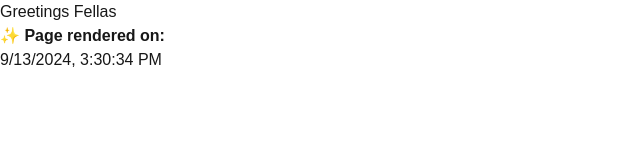
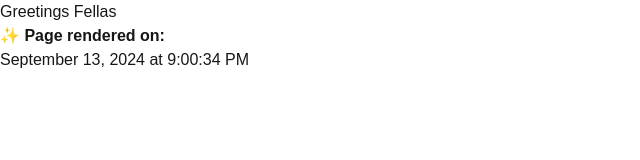
Before and after one commit to mohammadazeemwani/hello-next, a Next.js app: page / in a window 1280 px wide. Shown: the top 160 px of the page, without its empty margins (0-640 px from the left). Built offline with nearby package versions, Linux system fonts and the light colour scheme.

Commit message:
timezone support for Kolkata/Asia added in TimeStamping

```diff
--- a/src/app/page.js
+++ b/src/app/page.js
@@ -1,10 +1,20 @@
 import React from 'react';
 import TimeStamp from '@/components/TimeStamp';
 export const dynamic = 'force-dynamic';
+const timezoneConfig = {
+  timeZone: 'Asia/Kolkata',
+  year: 'numeric',
+  month: 'long',
+  day: 'numeric',
+  hour: 'numeric',
+  minute: 'numeric',
+  second: 'numeric',
+  hour12: true
+}
 
 
 function Home(){
-  const time = new Date().toLocaleString();
+  const time = new Intl.DateTimeFormat('en-US', timezoneConfig).format(new Date());
 
   return (
     <>
```
